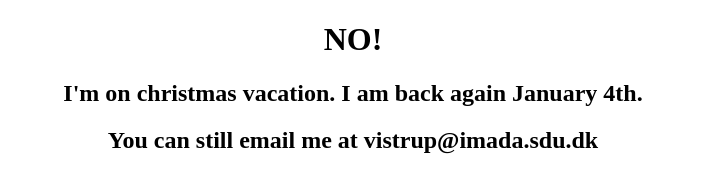
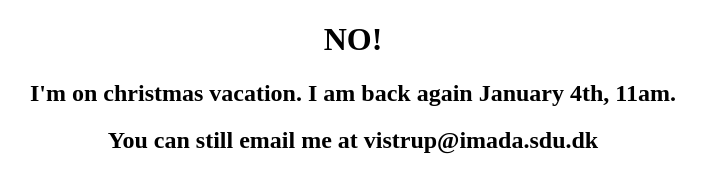
Before and after one commit to JonasVistrup/JonasVistrup.github.io, a plain HTML site: page index.html in a window 1280 px wide. Shown: the whole page, without its empty margins (287-993 px from the left). Drawn offline with Linux system fonts and the light colour scheme.

Commit message:
Update index.html

```diff
--- a/index.html
+++ b/index.html
@@ -16,7 +16,7 @@
  -->
 
   <h2>
-    I'm on christmas vacation. I am back again January 4th.
+    I'm on christmas vacation. I am back again January 4th, 11am.
   </h2>
 
   <h2>
```
